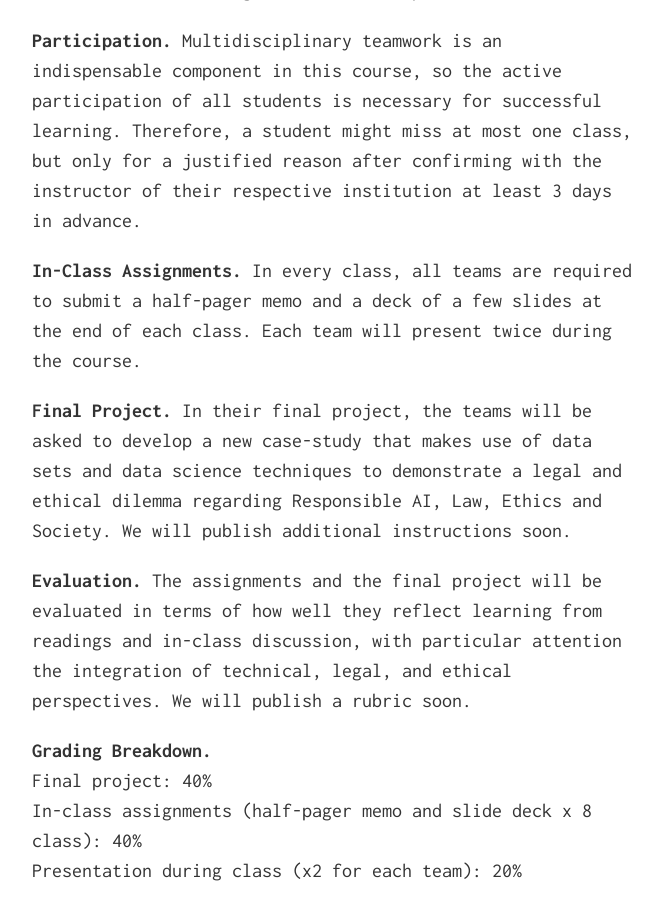
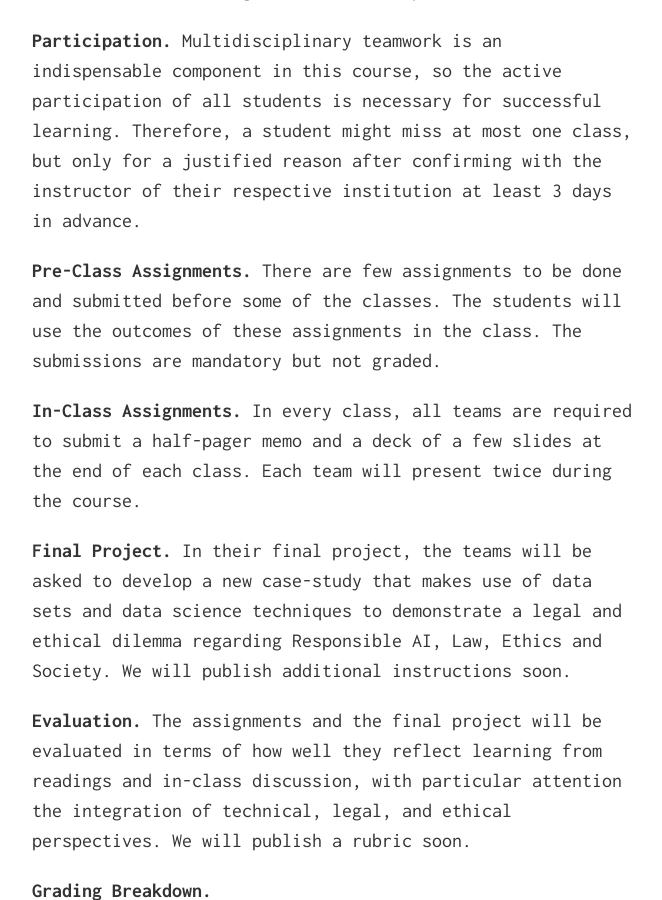
Before and after one commit to ResponsiblyAI/learn, a Jekyll site: the page built from index.md, in a window 1280 px wide and 900 px high, scrolled down 5467 px. Shown: the whole window, without its empty margins (308-970 px from the left). Built offline with Jekyll 4.4.1, drawn with Linux system fonts in a browser that asks for light colours; nearby versions of some CDN libraries.

Commit message:
add pre class assignments

```diff
--- a/index.md
+++ b/index.md
@@ -169,6 +169,8 @@ By the end of the course, the students will take the first steps in shaping thei
 
 **Participation.** Multidisciplinary teamwork is an indispensable component in this course, so the active participation of all students is necessary for successful learning. Therefore, a student might miss at most one class, but only for a justified reason after confirming with the instructor of their respective institution at least 3 days in advance.
 
+**Pre-Class Assignments.** There are few assignments to be done and submitted before some of the classes. The students will use the outcomes of these assignments in the class. The submissions are mandatory but not graded.
+
 **In-Class Assignments.** In every class, all teams are required to submit a half-pager memo and a deck of a few slides at the end of each class. Each team will present twice during the course.
 
 **Final Project.** In their final project, the teams will be asked to develop a new case-study that makes use of data sets and data science techniques to demonstrate a legal and ethical dilemma regarding Responsible AI, Law, Ethics and Society. We will publish additional instructions soon.
```
